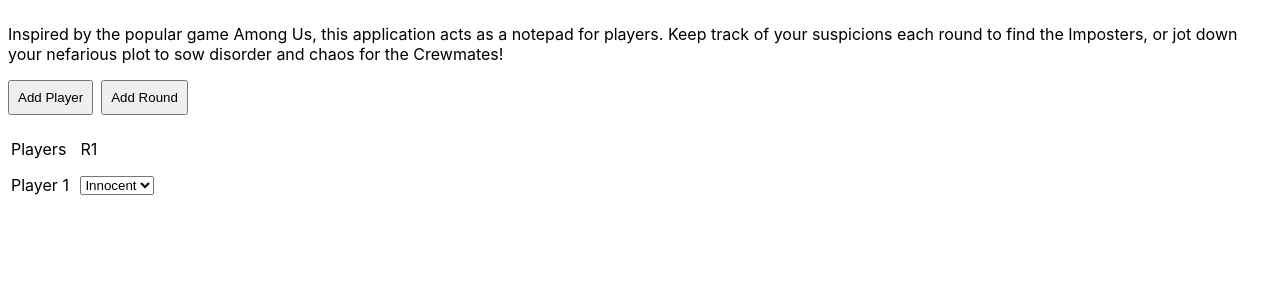
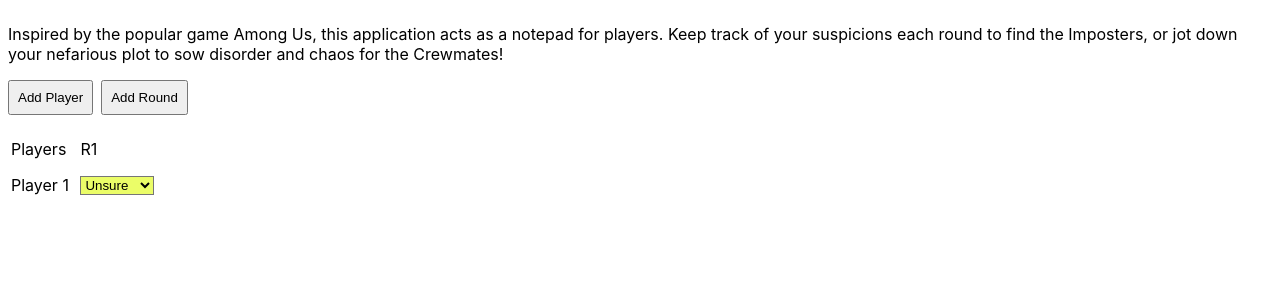
Before and after one commit to SHewitt95/among-us-notepad, a React (Create React App) app: page / in a window 1280 px wide. Both pictures are taken after a click on the button "Add Player". Shown: the top 300 px of the page. Built offline with nearby package versions, Linux system fonts and the light colour scheme.

Commit message:
add some color to NoteDropdown

```diff
--- a/src/App.js
+++ b/src/App.js
@@ -14,13 +14,32 @@ const NOTES = {
   dead: "Dead",
 };
 
-const NoteDropdown = () => (
-  <select>
-    {Object.values(NOTES).map((note, idx) => (
-      <option key={idx}>{note}</option>
-    ))}
-  </select>
-);
+const NoteDropdown = ({ selected = NOTES.unsure }) => {
+  const COLORS = {
+    Innocent: "#53FD5F",
+    Unsure: "#EBFD68",
+    Imposter: "#FC6969",
+    Dead: "#68E6FD",
+  };
+
+  const [color, setColor] = useState(COLORS[selected]);
+  return (
+    <select
+      style={{ backgroundColor: color }}
+      onChange={(e) => setColor(COLORS[e.target.value])}
+    >
+      {Object.values(NOTES).map((note, idx) => (
+        <option
+          selected={note === NOTES.unsure ? true : false}
+          value={note}
+          key={idx}
+        >
+          {note}
+        </option>
+      ))}
+    </select>
+  );
+};
 
 function App() {
   const [rows, addRow] = useState([]);
@@ -57,7 +76,7 @@ function App() {
         <tbody>
           {rows.map((player, idx) => (
             <tr key={idx}>
-              <td contenteditable="true">{player.name}</td>
+              <td contentEditable="true">{player.name}</td>
               <td>
                 <NoteDropdown />
               </td>
```
